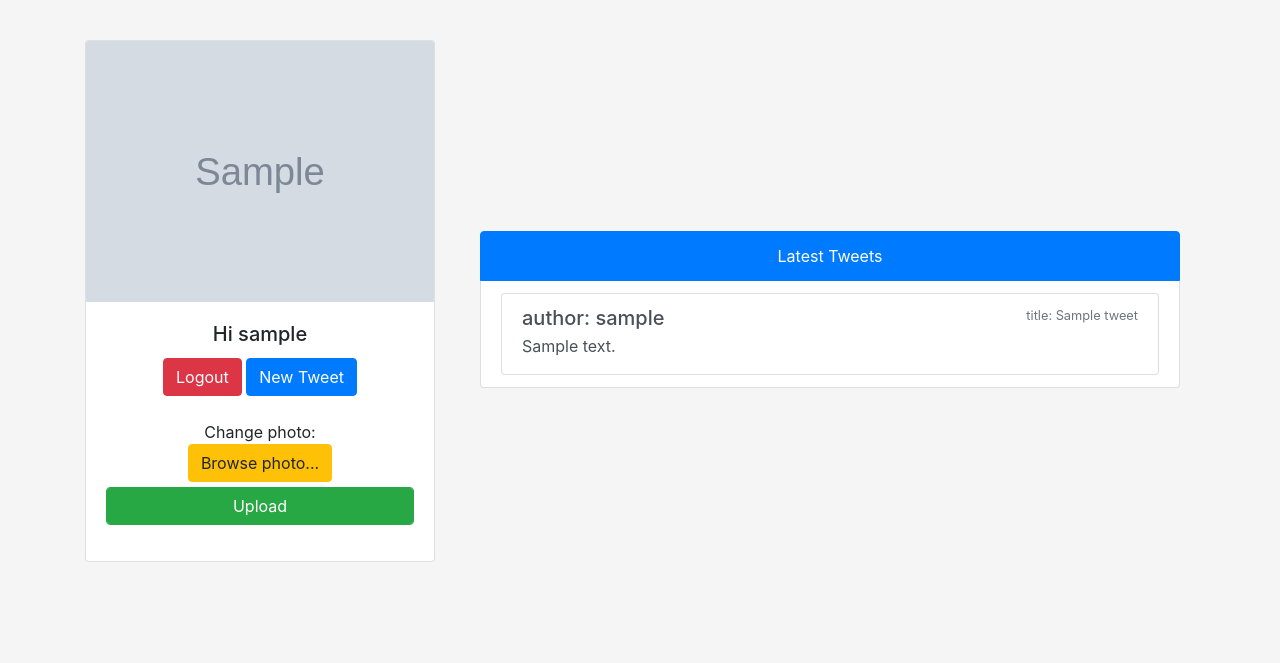
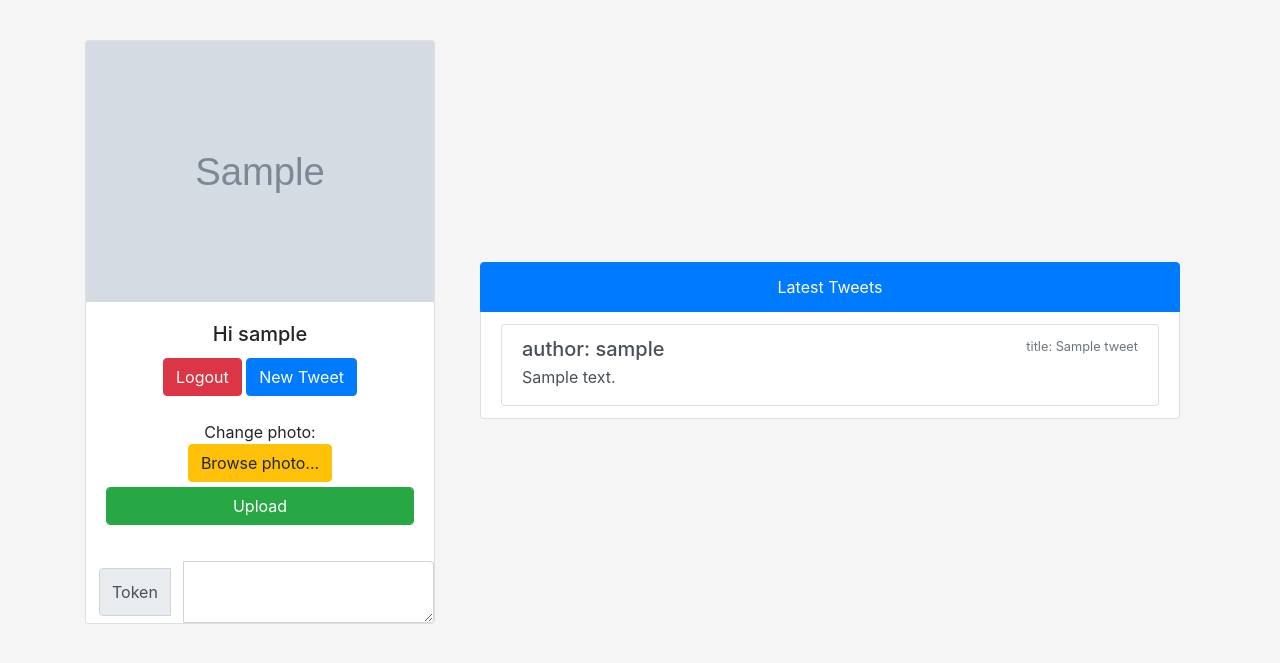
Before and after one commit to SeyedAlirezaFatemi/minitter, a Django app: page /twitter/ in a window 1280 px wide. Shown: the top 663 px of the page. Run offline with Django 3.2, Linux system fonts and the light colour scheme; a user stored in the database is signed in; tables that the repository leaves empty hold one stand-in row (values such as "Sample post"); grey boxes marked "Sample" are stand-in pictures; some libraries are stand-ins or nearby versions.

Commit message:
update token from home.

```diff
--- a/api/urls.py
+++ b/api/urls.py
@@ -5,6 +5,8 @@ from .views import new_tweet, update_auth_token
 
 urlpatterns = [
     url('api-token-auth/', views.obtain_auth_token),
-    url('api-update-token/', update_auth_token),
-    url('new-tweet/', new_tweet),
+    url('api-update-token/', update_auth_token, name='update_token'),
+    url('new-tweet/', new_tweet, name='new_tweet'),
 ]
+
+app_name = 'api'
--- a/minitter/settings.py
+++ b/minitter/settings.py
@@ -154,6 +154,8 @@ REST_FRAMEWORK = {
     ],
     'DEFAULT_AUTHENTICATION_CLASSES': (
         'rest_framework.authentication.TokenAuthentication',
+        'rest_framework.authentication.BasicAuthentication',
+        'rest_framework.authentication.SessionAuthentication',
     ),
     'DEFAULT_PAGINATION_CLASS': 'rest_framework.pagination.PageNumberPagination',
     'PAGE_SIZE': 10
--- a/templates/base.html
+++ b/templates/base.html
@@ -8,6 +8,10 @@
   <!-- Bootstrap CSS -->
   <link rel="stylesheet" href="https://stackpath.bootstrapcdn.com/bootstrap/4.1.3/css/bootstrap.min.css"
         integrity="sha384-MCw98/SFnGE8fJT3GXwEOngsV7Zt27NXFoaoApmYm81iuXoPkFOJwJ8ERdknLPMO" crossorigin="anonymous">
+
+  <script src="https://code.jquery.com/jquery-3.3.1.slim.min.js"
+          integrity="sha384-q8i/X+965DzO0rT7abK41JStQIAqVgRVzpbzo5smXKp4YfRvH+8abtTE1Pi6jizo"
+          crossorigin="anonymous"></script>
 
   <title>{% block title %}{% endblock %}</title>
   <style>
@@ -27,10 +31,7 @@
 {% endblock %}
 
 <!-- Optional JavaScript -->
-<!-- jQuery first, then Popper.js, then Bootstrap JS -->
-<script src="https://code.jquery.com/jquery-3.3.1.slim.min.js"
-        integrity="sha384-q8i/X+965DzO0rT7abK41JStQIAqVgRVzpbzo5smXKp4YfRvH+8abtTE1Pi6jizo"
-        crossorigin="anonymous"></script>
+<!-- Popper.js, then Bootstrap JS -->
 <script src="https://cdnjs.cloudflare.com/ajax/libs/popper.js/1.14.3/umd/popper.min.js"
         integrity="sha384-ZMP7rVo3mIykV+2+9J3UJ46jBk0WLaUAdn689aCwoqbBJiSnjAK/l8WvCWPIPm49"
         crossorigin="anonymous"></script>
--- a/twitter/templates/twitter.html
+++ b/twitter/templates/twitter.html
@@ -59,6 +59,12 @@
                 <input type="submit" class="form-control btn-success" value="Upload"/>
               </form>
             </div>
+            <div class="input-group">
+              <div class="btn input-group-prepend" id="genToken">
+                <span class="input-group-text">Token</span>
+              </div>
+              <textarea class="form-control" aria-label="Token" id="tokenArea"></textarea>
+            </div>
           </div>
         </div>
         <div class="col-lg-8 col-md-12 col-sm-12 col-xs-12">
@@ -84,6 +90,24 @@
       </div>
     </div>
 
+    <script>
+        $("#genToken").click(function () {
+            fetch("{% url 'api:update_token' %}", {
+                method: 'GET',
+                headers: {
+                    "X-CSRFToken": "{{ csrf_token   }}",
+                },
+            })
+                .then(function (response) {
+                    return response.json();
+                })
+                .then(function (data) {
+                    $("#tokenArea").val(data.token);
+                });
+        })
+
+    </script>
+
   {% else %}
 
     <div class="container">
```
